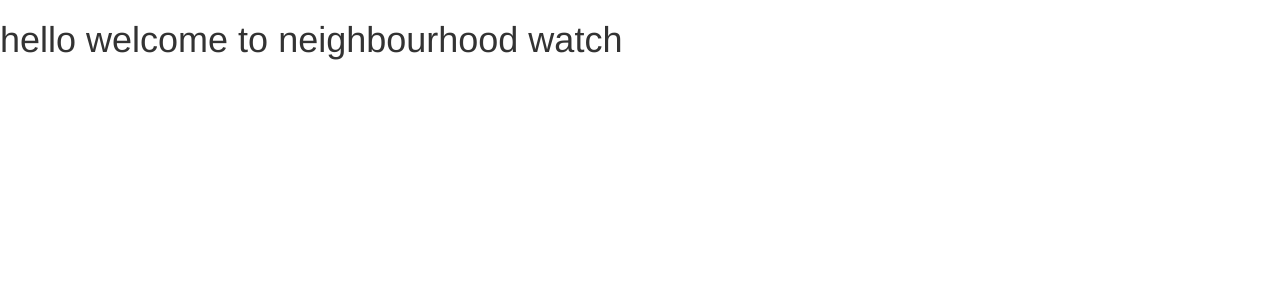
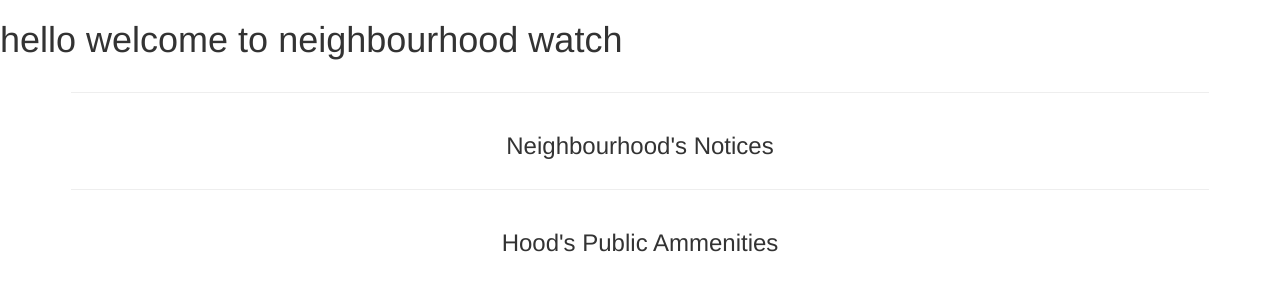
Before and after one commit to samiyah1/Neiba-Watch, a Django app: page / in a window 1280 px wide. Shown: the part 52-352 px from the top of the page. Run offline with Django 3.2, Linux system fonts and the light colour scheme; the visitor is signed in with stand-in values (Sample User, id 1); data that the repository does not hold is empty; some libraries are stand-ins or nearby versions.

Commit message:
created a container to show neighbourhood notices in the home.html

```diff
--- a/watch/neiba/templates/home.html
+++ b/watch/neiba/templates/home.html
@@ -4,7 +4,7 @@
 
 
 <h1>hello welcome to neighbourhood watch</h1>
-<!-- <div class="container">
+<div class="container">
         <hr>
         <div class="row">
             <h3 style="text-align: center">Neighbourhood's Notices</h3>
@@ -46,10 +46,10 @@
                     </div>
                 </div>
             </div>
-            {% endfor %} -->
+            {% endfor %}
 
-        <!-- </div>
-        </div> -->
+          </div>
+        </div>
 
 
 
--- a/watch/neiba/urls.py
+++ b/watch/neiba/urls.py
@@ -16,6 +16,7 @@ urlpatterns=[
     url(r'^neighbourhood_display/$', views.neibadisplay, name='displayhood'),
     url(r'^join/(\d+)', views.join, name='joinHood'),
 
+
 ]
 # if settings.DEBUG:
 #     urlpatterns+= static(settings.MEDIA_URL, document_root = settings.MEDIA_ROOT)
```
